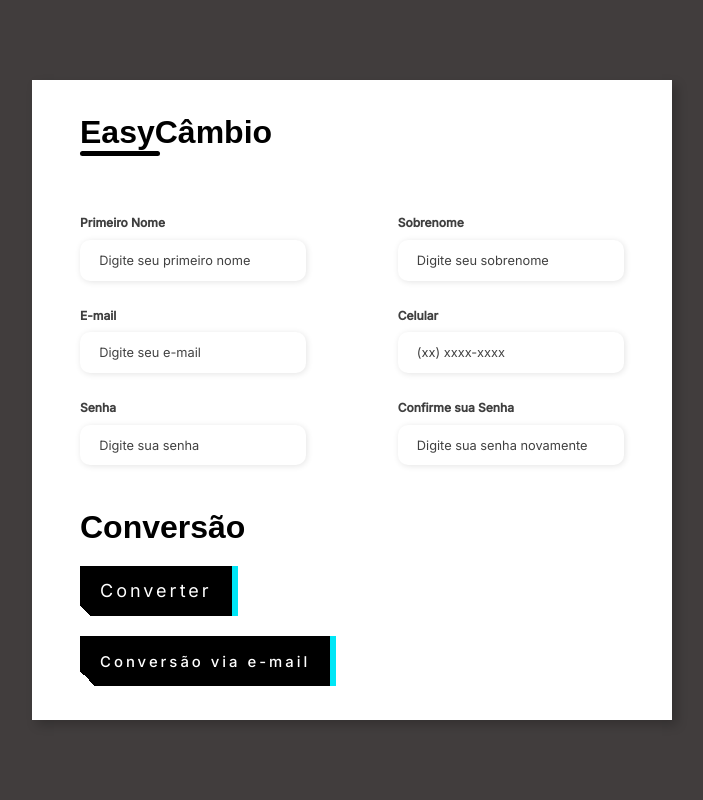
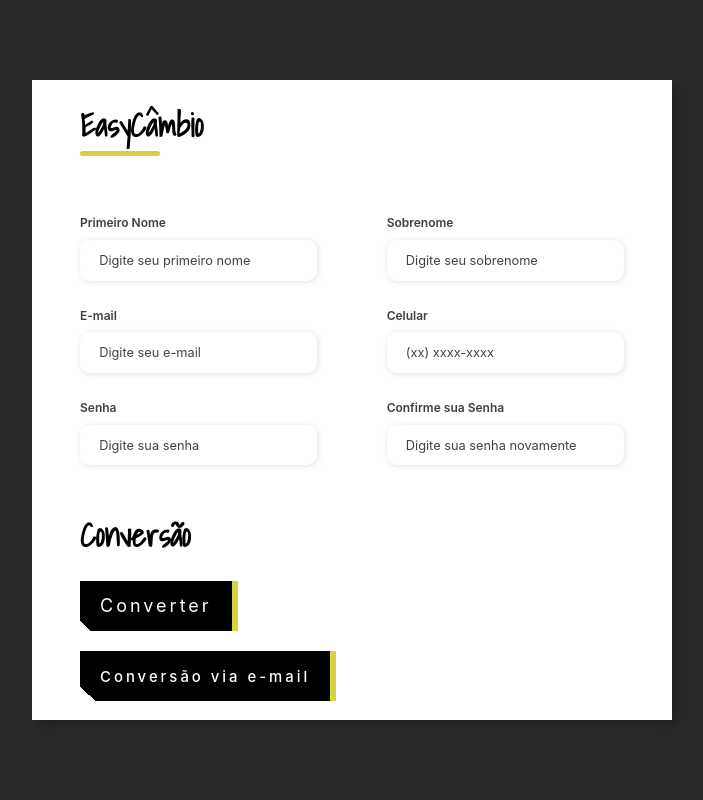
Before and after one commit to getwes/EasyCambio, a Python web app: template template/home.html in a window 1280 px wide. Shown: the whole page, without its empty margins (288-991 px from the left). Run offline with Jinja, Linux system fonts and the light colour scheme; the template is opened without the code that fills it, so the values that code supplies are empty; some web fonts are replaced.

Commit message:
atualização

```diff
--- a/static/estilo.css
+++ b/static/estilo.css
@@ -1,12 +1,12 @@
-@import url('https://fonts.googleapis.com/css2?family=Inter:wght@200;300;400;500&family=Open+Sans:wght@300;400;500;600&display=swap');
+@import url('https://fonts.googleapis.com/css2?family=Shadows+Into+Light&display=swap');
 * {
     padding: 0;
     margin: 0;
     box-sizing: border-box;
     font-family: 'Inter', sans-serif;
 }
-h1{
-    font-family: 'Poppins', sans-serif;
+ h1{
+    font-family: 'Shadows Into Light', sans-serif;
   }
 
 body {
@@ -15,7 +15,7 @@
     display: flex;
     justify-content: center;
     align-items: center;
-    background: #413d3d;
+    background: #292828;
 }
 
 .container {
@@ -36,6 +36,7 @@
 
 .form-image img {
     width: 31rem;
+
 }
 
 .form {
@@ -54,22 +55,6 @@
     justify-content: space-between;
 }
 
-.login-button {
-    display: flex;
-    align-items: center;
-}
-
-.login-button button {
-    border: none;
-    background-color: #000000;
-    padding: 0.4rem 1rem;
-    border-radius: 5px;
-    cursor: pointer;
-}
-
-.login-button button:hover {
-    background-color: #6b63fff1;
-}
 
 .login-button button a {
     text-decoration: none;
@@ -82,7 +67,7 @@
     display: block;
     width: 5rem;
     height: 0.3rem;
-    background-color: #000000;
+    background-color: #d6d33f;
     margin: 0 auto;
     position: absolute;
     border-radius: 10px;
@@ -159,7 +144,7 @@
  color: #fff;
  letter-spacing: 3px;
  line-height: 1;
- box-shadow: 6px 0px 0px #00e6f6;
+ box-shadow: 6px 0px 0px #d6d33f;
  outline: transparent;
  position: relative;
 }
@@ -178,7 +163,7 @@
  left: 0;
  right: 0;
  bottom: 0;
- background: linear-gradient(45deg, transparent 3%, #00e6f6 3%, #00e6f6 5%, #2d30fd 5%);
+ background: linear-gradient(45deg, transparent 3%, #00e6f6 3%, #00e6f6 5%, #d6d33f 5%);
  text-shadow: -3px -3px 0px #f8f005, 3px 3px 0px #00e6f6;
  clip-path: var(--slice-0);
 }
@@ -246,7 +231,7 @@
 }
 
 .continue-button button:hover {
-    background-color: #6b63fff1;
+    background-color: #d6d33f;
 }
 
 .continue-button button a {
--- a/template/home.html
+++ b/template/home.html
@@ -6,14 +6,13 @@
     <meta http-equiv="X-UA-Compatible" content="IE=edge">
     <meta name="viewport" content="width=device-width, initial-scale=1.0">
     <link rel="stylesheet" href="/static/estilo.css">
-    <link href="https://fonts.google.com/specimen/Shadows+Into+Light" rel="stylesheet">
     <title>Formulário</title>
 </head>
 
 <body>
     <div class="container">
         <div class="form-image">
-            <img src="/img/ai-generated-8742421_1920.jpg" alt="">
+            <img src="/img/mao_cartao.jpg" alt="">
         </div>
         <div class="form">
             <form action="#">
```
Also changed, not shown: img/mao_cartao.jpg (added), img/mao_carteira.jpg (added).
